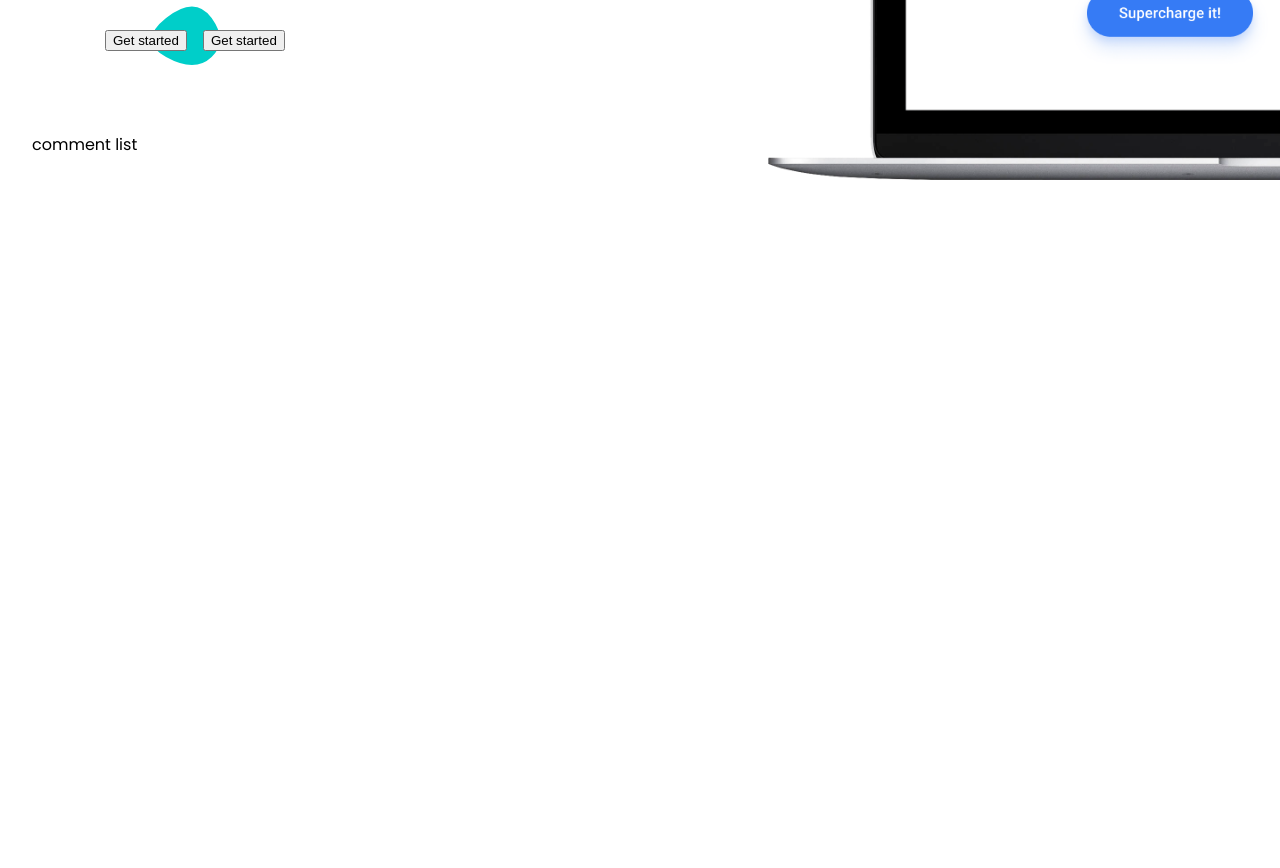
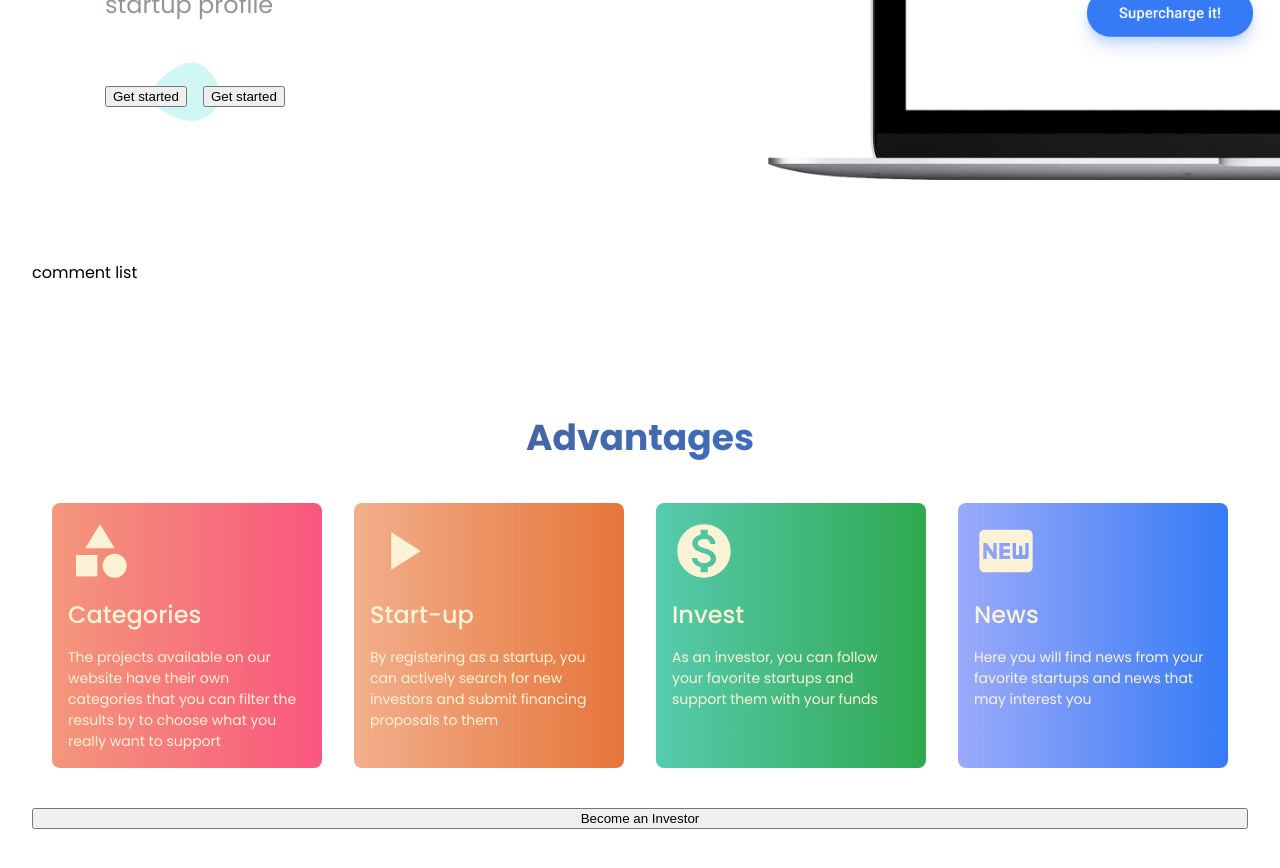
Before and after one commit to noszczynski/mystartup-app-revision-1, a React (Create React App) app: page / in a window 1280 px wide. Shown: the part 540-1408 px from the top of the page. Before the commit the page ends 800 px from the top, so only its background shows below. Built offline with nearby package versions, Linux system fonts and the light colour scheme.

Commit message:
Advantages section and style fixes in Hero section and global styled. Gradients

```diff
--- a/package.json
+++ b/package.json
@@ -4,6 +4,7 @@
   "private": true,
   "dependencies": {
     "@material-ui/core": "^4.11.0",
+    "@material-ui/icons": "^4.9.1",
     "@testing-library/jest-dom": "^4.2.4",
     "@testing-library/react": "^9.5.0",
     "@testing-library/user-event": "^7.2.1",
@@ -14,6 +15,7 @@
     "@types/react-router-dom": "^5.1.5",
     "@types/styled-components": "^5.1.2",
     "eslint-config-airbnb-typescript": "^9.0.0",
+    "framer-motion": "^2.6.5",
     "gsap": "^3.5.0",
     "husky": "^4.2.5",
     "lodash": "^4.17.20",
--- /dev/null
+++ b/src/components/Advantages/Advantages.tsx
@@ -0,0 +1,119 @@
+import React, { FC } from 'react';
+import styled from 'styled-components';
+import { motion } from 'framer-motion';
+import Title from '../Title/Title';
+import mq from '../../theme/breakpoints';
+import { ADVANTAGES_ITEMS } from '../../constants';
+
+const StyledSection = styled.section`
+  display: flex;
+  flex-direction: column;
+  row-gap: ${({ theme }) => theme.size.space.lg};
+  text-align: center;
+`;
+
+const StyledWrapper = styled.div`
+  display: grid;
+  grid-template-columns: 1fr;
+  padding: ${({ theme }) => theme.size.space.sm};
+  gap: 2rem;
+  align-items: center;
+  justify-content: center;
+  margin: 0 auto;
+
+  ${mq.mobileL} {
+    grid-template-columns: repeat(2, 1fr);
+  }
+
+  ${mq.tablet} {
+    grid-template-columns: repeat(4, 1fr);
+  }
+`;
+
+const StyledArticle = styled(motion.article)<{backgroundColor: string}>`
+  padding: ${({ theme }) => theme.size.space.md};
+  display: flex;
+  flex-direction: column;
+  justify-content: space-between;
+  text-align: left;
+  row-gap: 1rem;
+  max-width: 270px;
+  border-radius: .5rem;
+  height: 100%;
+  background: ${({ backgroundColor }) => backgroundColor};
+`;
+
+const StyledIcon = styled.div`
+  border-radius: 100%;
+  width: 4rem;
+  height: 4rem;
+  display: flex;
+  align-items: center;
+  justify-content: center;
+
+   svg {
+      width: 100%;
+      height: 100%;
+      color: ${({ theme }) => theme.color.light};
+   }
+`;
+
+const StyledContent = styled.div`
+  display: flex;
+  flex-direction: column;
+  justify-content: flex-start;
+  height: 100%;
+  row-gap: 1rem;
+  color: ${({ theme }) => theme.color.light};
+`;
+
+const StyledDescription = styled.p`
+  font-size: 12px;
+  color: ${({ theme }) => theme.color.lightGray}
+
+  ${mq.tabletS} {
+    font-size: 13px;
+  }
+
+  ${mq.laptopS} {
+    font-size: 14px;
+  }
+
+  ${mq.laptopL} {
+    font-size: 15px;
+  }
+
+  ${mq.desktopS} {
+    font-size: 16px;
+  }
+`;
+
+const Advantages: FC = () => (
+  <StyledSection>
+    <Title>Advantages</Title>
+    <StyledWrapper>
+      {ADVANTAGES_ITEMS.map(({
+        title, description, icon, background,
+      }) => (
+        <StyledArticle
+          key={title}
+          backgroundColor={background}
+          whileHover={{
+            y: -4,
+            boxShadow: `0 10px 10px -6px ${background}`,
+            transition: { duration: 0.3 },
+          }}
+        >
+          <StyledIcon>{icon}</StyledIcon>
+          <StyledContent>
+            <Title component="h3">{title}</Title>
+            <StyledDescription>{description}</StyledDescription>
+          </StyledContent>
+        </StyledArticle>
+      ))}
+    </StyledWrapper>
+    <button type="button">Become an Investor</button>
+  </StyledSection>
+);
+
+export default Advantages;
--- a/src/components/Description/Description.tsx
+++ b/src/components/Description/Description.tsx
@@ -16,7 +16,7 @@ const defaultProps = {
 };
 
 const StyledParagraph = styled.p<StyledProps>`
-  color: ${({ theme }) => theme.color.lightGray};
+  color: ${({ theme }) => theme.color.gray500};
   font-size: ${({ theme, small }) => (small ? theme.size.font.xxs : theme.size.font.xs)};
   max-width: 100%;
   display: block;
--- a/src/components/Hero/Hero.styles.tsx
+++ b/src/components/Hero/Hero.styles.tsx
@@ -4,7 +4,7 @@ import Image from '../Image/Image';
 
 const StyledHero = styled.header`
   min-height: calc(100vh - ${({ theme }) => theme.size.space.xxl});
-  background-color: ${({ theme }) => theme.color.light};
+  background-color: ${({ theme }) => theme.color.white};
   display: grid;
   grid-template-columns: 1fr;
   align-items: center;
@@ -81,6 +81,7 @@ const StyledBlob = styled(Image)`
   min-height: 128px;
   min-width: 128px;
   z-index: 0;
+  opacity: .18;
 `;
 
 export {
--- a/src/components/Hero/Hero.tsx
+++ b/src/components/Hero/Hero.tsx
@@ -17,7 +17,7 @@ import {
 const Hero: FC = () => (
   <StyledHero>
     <StyledContent>
-      <Title>
+      <Title component="h1">
         Find a project You want to support
       </Title>
       <Description>
--- a/src/components/Title/Title.tsx
+++ b/src/components/Title/Title.tsx
@@ -1,20 +1,38 @@
 import React, { FC } from 'react';
 
+type Headings = 'h1' | 'h2' | 'h3' | 'h4' | 'h5' | 'h6';
+
 interface Props {
-  small?: boolean,
+  component?: Headings,
 }
 
 const defaultProps = {
-  small: false,
+  component: undefined,
 };
 
-const Title: FC<Props> = ({ small, children }) => (
-  <div>
-    {small
-      ? <h2>{children}</h2>
-      : <h1>{children}</h1>}
-  </div>
-);
+const Title: FC<Props> = ({ component, children }) => {
+  const renderHeadline = () => {
+    switch (component) {
+      case 'h1':
+        return <h1>{children}</h1>;
+      case 'h3':
+        return <h3>{children}</h3>;
+      case 'h4':
+        return <h4>{children}</h4>;
+      case 'h5':
+        return <h5>{children}</h5>;
+      case 'h6':
+        return <h6>{children}</h6>;
+      default: return <h2>{children}</h2>;
+    }
+  };
+
+  return (
+    <div>
+      {renderHeadline()}
+    </div>
+  );
+};
 
 Title.defaultProps = defaultProps;
 
--- a/src/constants.tsx
+++ b/src/constants.tsx
@@ -0,0 +1,42 @@
+import {
+  Category, MonetizationOn, PlayArrow, FiberNew,
+} from '@material-ui/icons';
+import React from 'react';
+import theme from './theme/theme';
+
+const ADVANTAGES_ITEMS: {
+  title: string,
+  description: string,
+  icon: JSX.Element,
+  background: string
+}[] = [
+  {
+    title: 'Categories',
+    description: 'The projects available on our website have their own categories that you can filter the results by to choose what you really want to support',
+    icon: <Category />,
+    background: theme.gradient.rose,
+  },
+  {
+    title: 'Start-up',
+    description: 'By registering as a startup, you can actively search for new investors and submit financing proposals to them',
+    icon: <PlayArrow />,
+    background: theme.gradient.orange,
+  },
+  {
+    title: 'Invest',
+    description: 'As an investor, you can follow your favorite startups and support them with your funds',
+    icon: <MonetizationOn />,
+    background: theme.gradient.green,
+  },
+  {
+    title: 'News',
+    description: 'Here you will find news from your favorite startups and news that may interest you',
+    icon: <FiberNew />,
+    background: theme.gradient.blue,
+  },
+];
+
+export {
+  // eslint-disable-next-line import/prefer-default-export
+  ADVANTAGES_ITEMS,
+};
--- a/src/globalStyle.js
+++ b/src/globalStyle.js
@@ -18,19 +18,26 @@ const GlobalStyle = createGlobalStyle`
     font-family: Poppins, serif;
   }
 
+  h1, h2 {
+    font-weight: ${({ theme }) => theme.size.weight.bold};
+    background: ${({ theme }) => theme.gradient.violet};
+    -webkit-background-clip: text;
+    -webkit-text-fill-color: transparent;
+  }
+
   h1 {
     font-size: ${({ theme }) => theme.size.font.xxl};
-    line-height: ${({ theme }) => theme.size.font.xxl};
+    line-height: 80px;
   }
 
   h2 {
     font-size: ${({ theme }) => theme.size.font.xl};
-    line-height: ${({ theme }) => theme.size.font.xl};
+    line-height: 50px;
   }
 
   h3 {
     font-size: ${({ theme }) => theme.size.font.lg};
-    line-height: ${({ theme }) => theme.size.font.lg};
+    line-height: 32px;
   }
 
   h4 {
--- a/src/theme/theme.ts
+++ b/src/theme/theme.ts
@@ -1,13 +1,28 @@
 import { ObjectOfStrings, ObjectOfAny, ThemeSizes } from '../interfaces';
 
 const colors: ObjectOfStrings = {
-  light: '#FFFFFF',
-  dark: '#464A5F',
-  primary: '#6C63FF',
-  secondary: '#FFD037',
-  primary10: 'rgba(108, 99, 255, .1)',
-  primary30: 'rgba(108, 99, 255, .3)',
-  lightGray: '#9C9CA1',
+  light: '#FCF3D7',
+  dark: '#212121',
+  white: '#FFFFFF',
+  black: '#000000',
+  blue: '#367BF5',
+  yellow: '#F3AA18',
+  green: '#2FA84F',
+  red: '#FA5D50',
+  ocean: '#069697',
+  gray900: '#3E4345',
+  gray700: '#5E6366',
+  gray500: '#919699',
+  gray300: '#C6CACC',
+  gray100: '#E3E5E6',
+};
+
+const gradients: ObjectOfStrings = {
+  orange: 'linear-gradient(to right, #F2Af8C, #E6753A)',
+  green: 'linear-gradient(to right, #57CBAF, #2FA84F)',
+  rose: 'linear-gradient(to right, #F4977B, #F9567E)',
+  blue: 'linear-gradient(to right, #9BAAFA, #367BF5)',
+  violet: 'linear-gradient(to right, #4F586A, #367BF5)',
 };
 
 const sizes: ThemeSizes = {
@@ -38,6 +53,7 @@ const sizes: ThemeSizes = {
 const theme: ObjectOfAny = {
   color: colors,
   size: sizes,
+  gradient: gradients,
 };
 
 export default theme;
--- a/src/views/Home.tsx
+++ b/src/views/Home.tsx
@@ -1,12 +1,22 @@
 import React, { FC } from 'react';
+import styled from 'styled-components';
 import Hero from '../components/Hero/Hero';
 import CommentList from '../components/HomeSections/CommentList';
+import Advantages from '../components/Advantages/Advantages';
+
+const StyledWrapper = styled.article`
+  display: flex;
+  flex-direction: column;
+  row-gap: ${({ theme }) => theme.size.space.xxl};
+  padding-bottom: 4rem;
+`;
 
 const Home: FC = () => (
-  <>
+  <StyledWrapper>
     <Hero />
     <CommentList />
-  </>
+    <Advantages />
+  </StyledWrapper>
 );
 
 export default Home;
```
Also changed, not shown: 2 other files (tests, documents, lock files or other folders).
